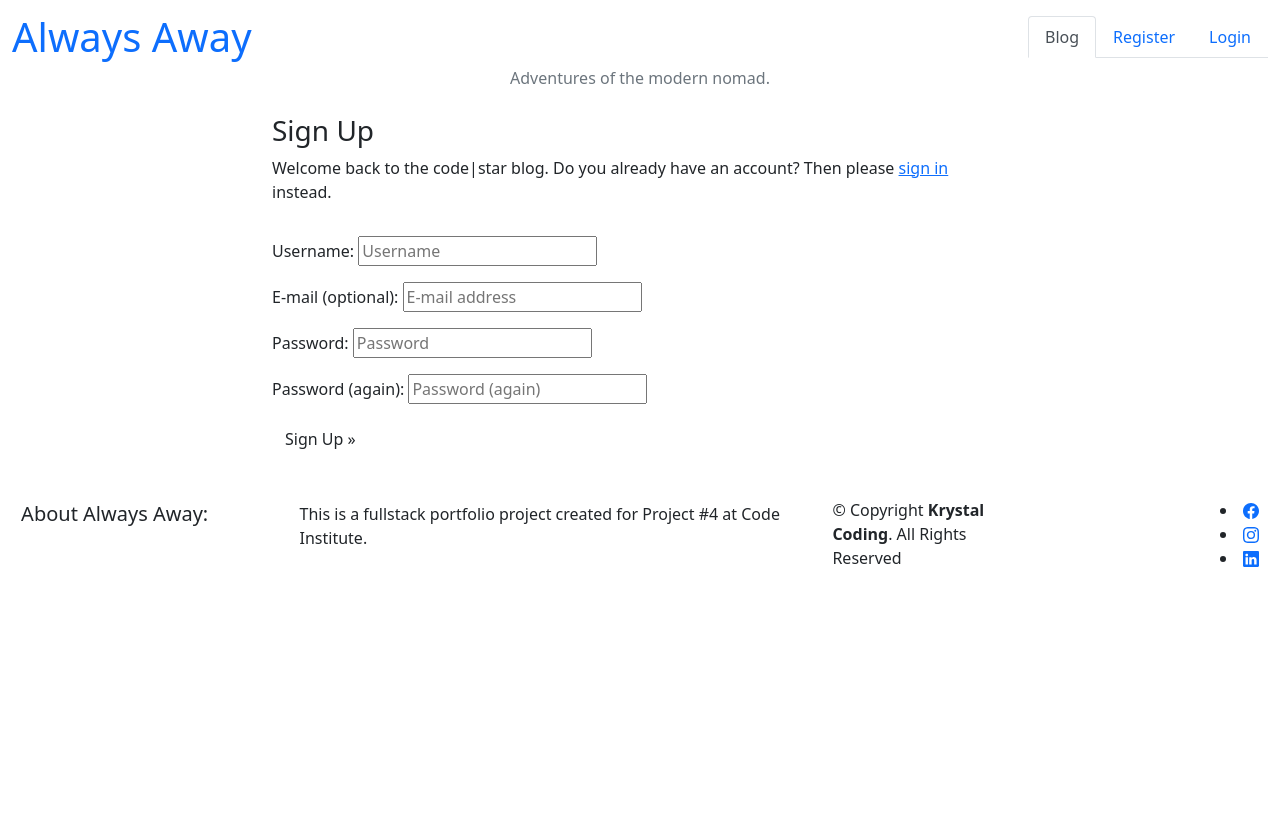
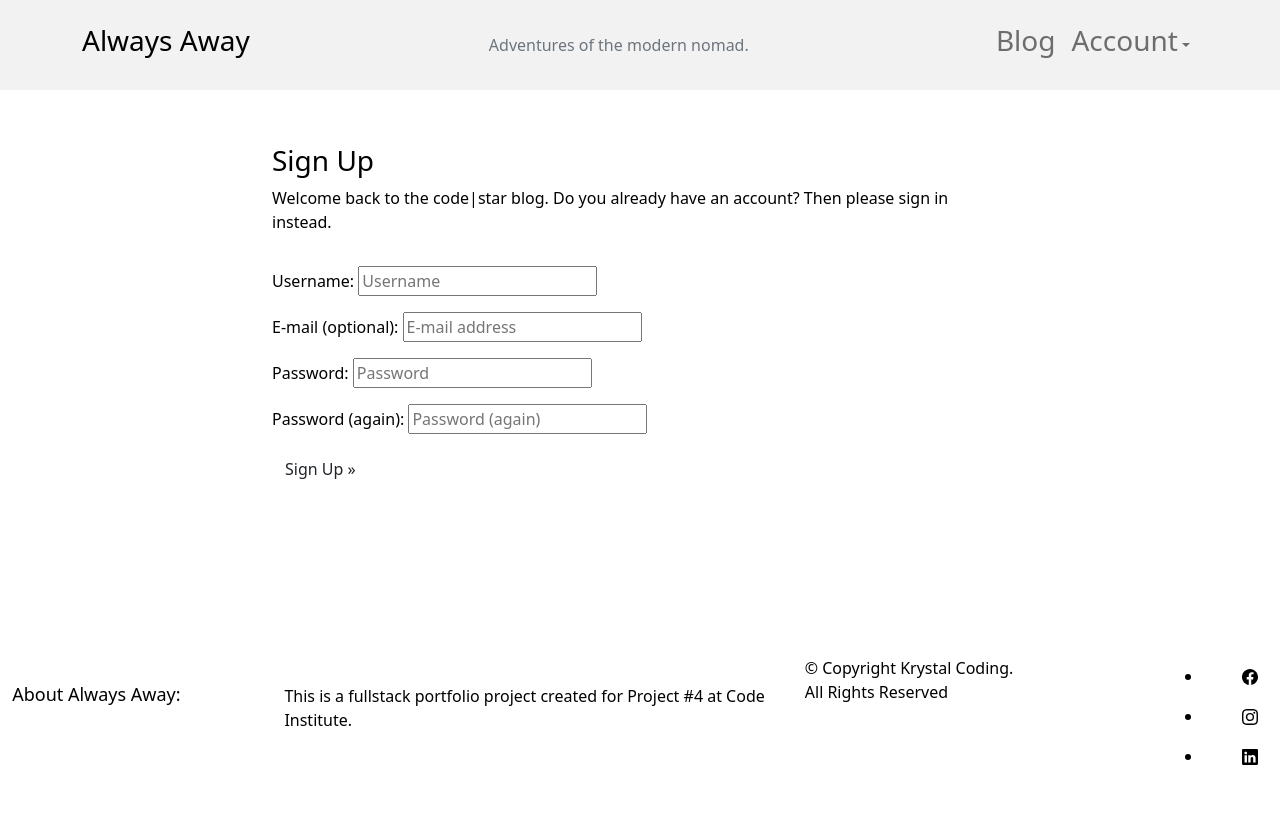
Before and after one commit to KrystalCoding/always-away, a Django app: page /accounts/signup/ in a window 1280 px wide. Before the commit the page ends 567 px from the top, so only its background shows below. Run offline with Django 3.2, Linux system fonts and the light colour scheme; some libraries are stand-ins or nearby versions.

Commit message:
Linking custom stylesheet

```diff
--- a/templates/base.html
+++ b/templates/base.html
@@ -22,54 +22,59 @@
     <!-- Bootstrap JavaScript -->
     <script src="https://cdn.jsdelivr.net/npm/bootstrap@5.0.1/dist/js/bootstrap.bundle.min.js"
         integrity="sha384-gtEjrD/SeCtmISkJkNUaaKMoLD0//ElJ19smozuHV6z3Iehds+3Ulb9Bn9Plx0x4" crossorigin="anonymous">
-    </script>
+        </script>
+
+    <link rel="stylesheet" href="{% static 'css/style.css' %}">
 
 
 </head>
 
 <body class="d-flex flex-column h-100 main-bg">
 
-    <!-- Navigation -->
-    <nav id="navbar" class="navbar">
-        <div class="container-fluid">
-            <a class="navbar-brand" href="{% url 'home' %}">
-                <span class="brand-text mb-0 h1">Always Away</span>
+    <header id="header" class="header d-flex align-items-center fixed-top">
+        <div class="container-fluid container-xl d-flex align-items-center justify-content-between">
+
+            <a href="{% url 'home' %}" class="logo d-flex align-items-center">
+                <h3>Always Away</h3>
             </a>
-            <ul class="nav nav-tabs" id="myTabs">
-                <li class="nav-item">
-                    <a class="nav-link active" aria-current="page" href="{% url 'home' %}">Blog</a>
-                </li>
-
-                {% if user.is_authenticated %}
-                <li class="nav-item">
-                    <a class="nav-link" href="{% url 'send_message' %}">Send Message</a>
-                </li>
-                <li class="nav-item">
-                    <a class="nav-link" href="{% url 'inbox' %}">Inbox</a>
-                </li>
-                <li class="nav-item">
-                    <a class="nav-link" href="{% url 'account_logout' %}">Logout</a>
-                </li>
-                {% else %}
-                <li class="nav-item">
-                    <a class="nav-link" href="{% url 'account_signup' %}">Register</a>
-                </li>
-                <li class="nav-item">
-                    <a class="nav-link" href="{% url 'account_login' %}">Login</a>
-                </li>
-                {% endif %}
-            </ul>
-
-        </div>
-        <div class="mx-auto">
-            <span class="navbar-text text-muted">
+            <span class="navbar-text text-muted mx-auto">
                 Adventures of the modern nomad.
             </span>
+
+            <!-- Navigation -->
+            <nav id="navbar" class="navbar navbar-expand-lg navbar-light">
+                <div class="navbar-collapse">
+                    <ul class="navbar-nav">
+                        <li class="nav-item">
+                            <a class="nav-link" href="{% url 'home' %}">
+                                <h3>Blog</h3>
+                            </a>
+                        </li>
+                        <li class="nav-item dropdown">
+                            <a class="nav-link dropdown-toggle" href="#" id="navbarDropdown" role="button"
+                                data-bs-toggle="dropdown" aria-haspopup="true" aria-expanded="false">
+                                <h3>Account</h3>
+                            </a>
+                            <div class="dropdown-menu" aria-labelledby="navbarDropdown">
+                                {% if user.is_authenticated %}
+                                <a class="dropdown-item" href="{% url 'send_message' %}">Send Message</a>
+                                <a class="dropdown-item" href="{% url 'inbox' %}">Inbox</a>
+                                <a class="dropdown-item" href="{% url 'account_logout' %}">Sign Out</a>
+                                {% else %}
+                                <a class="dropdown-item" href="{% url 'account_login' %}">Sign In</a>
+                                <a class="dropdown-item" href="{% url 'account_signup' %}">Register</a>
+                                {% endif %}
+                            </div>
+                        </li>
+                    </ul>
+                </div>
+            </nav>
         </div>
-    </nav>
+    </header>
 
 
-    <div class="container">
+
+    <div class="content-container">
         <div class="row">
             <div class="col-md-8 offset-md-2">
                 {% for message in messages %}
@@ -85,7 +90,7 @@
 
 
 
-    <main class="flex-shrink-0 main-bg" style="margin-bottom: 40px;">
+    <main class="flex-shrink-0 main-bg" style="margin-top: 10%; margin-bottom: 10%;">
         {% block content %}
         <!-- Content Goes here -->
         {% endblock content %}
```
